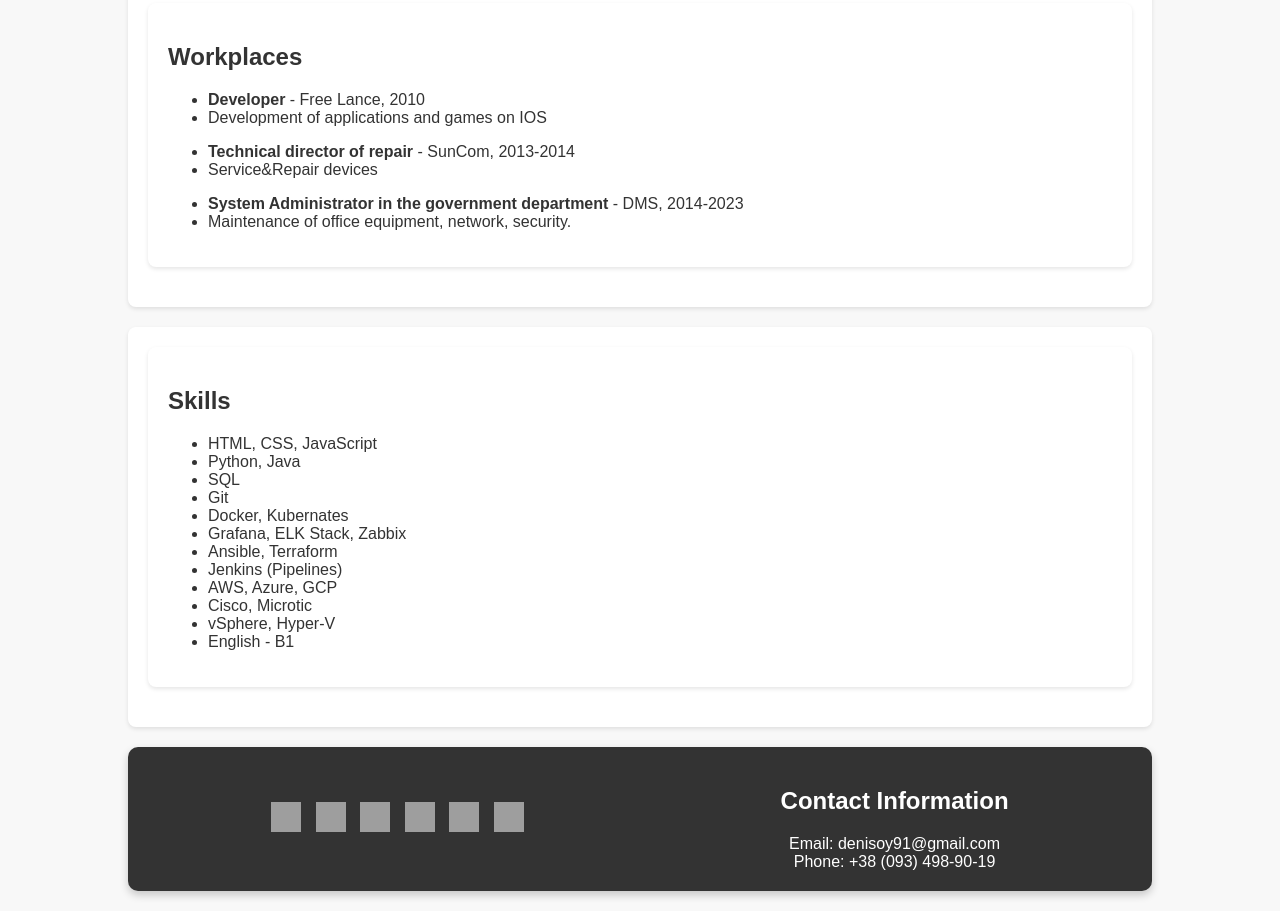
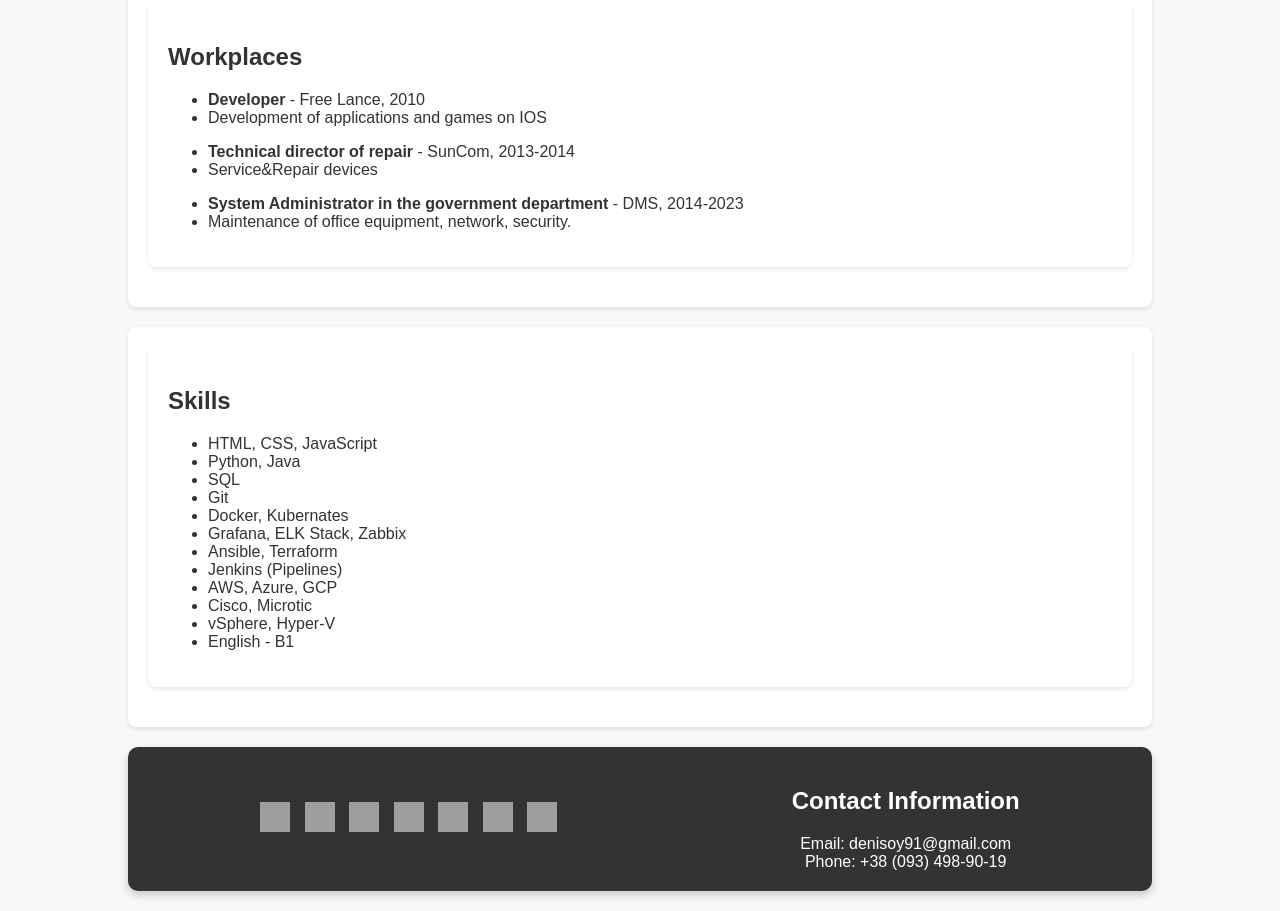
Before and after one commit to denisoy/CV, a plain HTML site: page index.html in a window 1280 px wide. Shown: the part 1406-2317 px from the top of the page. Drawn offline with Linux system fonts and the light colour scheme; grey boxes are pictures that could not be loaded.

Commit message:
Update index.html

```diff
--- a/index.html
+++ b/index.html
@@ -301,7 +301,9 @@
       <a href="http://slack.com" target="_blank">
         <img src="https://upload.wikimedia.org/wikipedia/commons/thumb/d/d5/Slack_icon_2019.svg/1200px-Slack_icon_2019.svg.png" alt="Slack">
       </a>
-      <!-- Додайте інші значки та посилання за необхідності -->
+      <a href="https://raw.githubusercontent.com/denisoy/CV/8a8d166ac94aa0f2096f9cce7d0f912d568232af/CV.pdf" target="_blank">
+        <img src="https://encrypted-tbn0.gstatic.com/images?q=tbn:ANd9GcRSbxSNLTq1tDqeieyKgLFUh3cLhW9JkKziL8uoXIgzffhReZQFoCkA4EVh-XQyW3NLX2I&usqp=CAU" alt="CV">
+      </a>
     </div>
     <div class="contact-info">
       <h2>Contact Information</h2>
```
